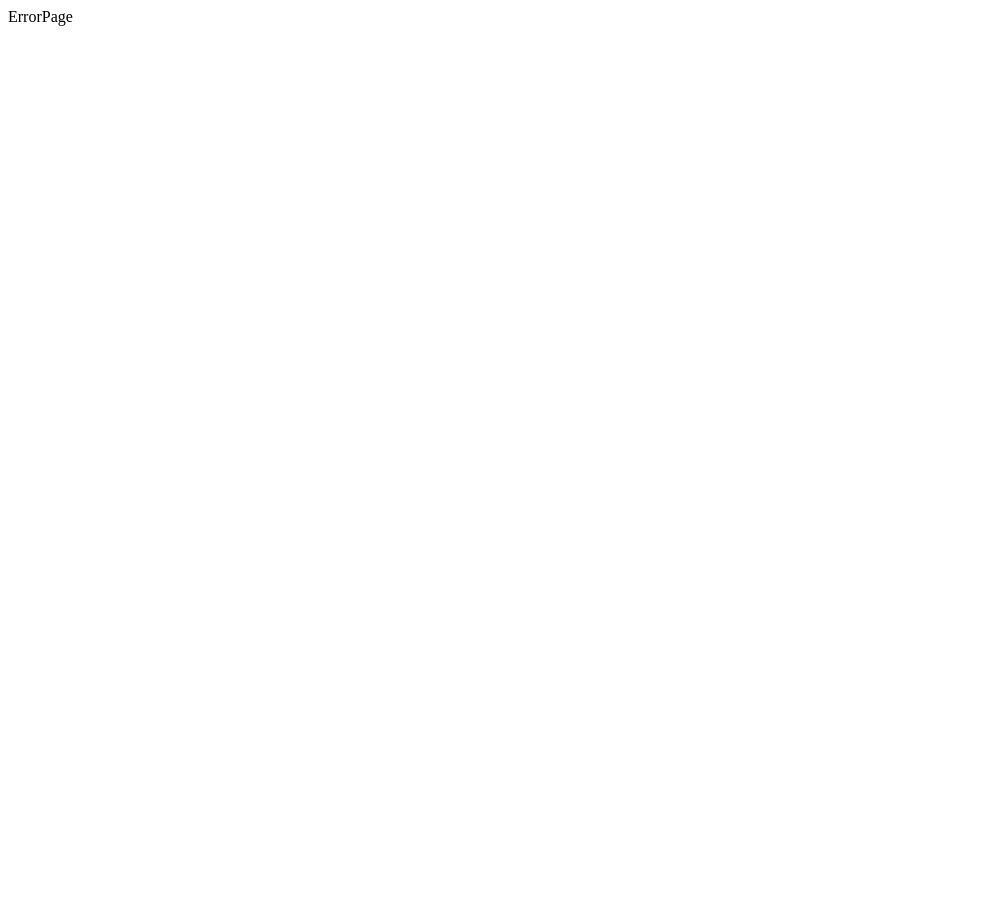
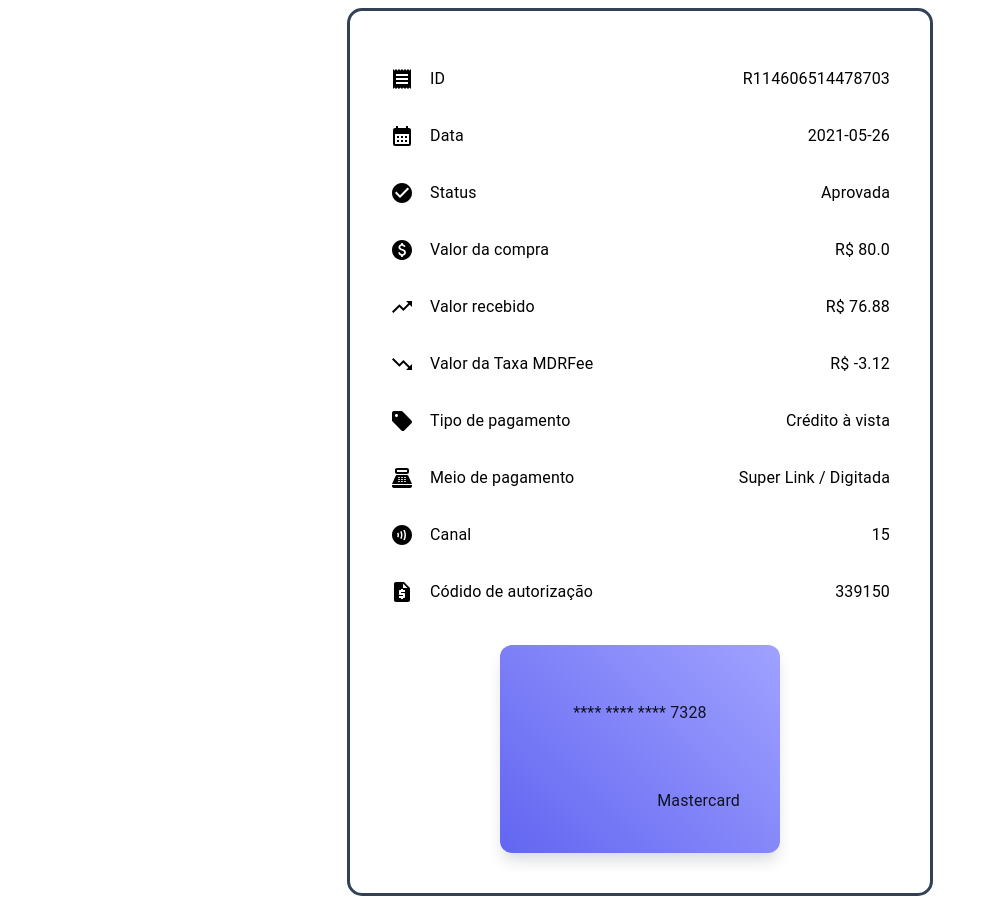
Before and after one commit to ravenascampos/desafio-cielo-frontend, a React (Vite) app: page /transactions/1 in a window 1280 px wide. Before the commit this address had no page. Shown: the whole page, without its empty margins (0-988 px from the left). Before the commit the page ends 800 px from the top, so only its background shows below. Built offline with nearby package versions, Linux system fonts and the light colour scheme.

Commit message:
feat: details page

```diff
--- a/package.json
+++ b/package.json
@@ -8,7 +8,7 @@
     "build": "tsc && vite build",
     "lint": "eslint . --ext ts,tsx --report-unused-disable-directives --max-warnings 0",
     "preview": "vite preview",
-    "server": "json-server db.json --port 3001"
+    "server": "json-server db.json --routes routes.json --port 3001"
   },
   "dependencies": {
     "@emotion/react": "^11.11.1",
--- /dev/null
+++ b/routes.json
@@ -0,0 +1,4 @@
+{
+  "/summary": "/transactions_summary",
+  "/items/:id": "/transactions/:id"
+}
--- /dev/null
+++ b/src/pages/DetailsPage/components/CardDetails/index.tsx
@@ -0,0 +1,40 @@
+import { Card, Grid, Typography } from "@mui/material";
+
+export default function CardDetails() {
+  return (
+    <Card
+      sx={{
+        marginTop: '24px',
+        width: '200px',
+        maxWidth: '250px',
+        padding: '40px',
+        borderRadius: '12px',
+        background: 'linear-gradient(45deg, #6366F1 0.92%, #9FA1FF 98.55%, #9FA1FF 98.55%)',
+        boxShadow: '0px 10px 15px -3px rgba(15, 23, 42, 0.16)'
+      }}
+    >
+      <Grid
+        container
+        display='flex'
+        direction='column'
+        mt={2}
+        gap={8}
+      >
+        <Grid
+          item
+          display='flex'
+          justifyContent='center'
+        >
+          <Typography>**** **** **** 7328</Typography>
+        </Grid>
+        <Grid
+          item
+          display='flex'
+          justifyContent='flex-end'
+        >
+          <Typography>Mastercard</Typography>
+        </Grid>
+      </Grid>
+    </Card>
+  )
+}
--- /dev/null
+++ b/src/pages/DetailsPage/components/TextDetails/index.tsx
@@ -0,0 +1,39 @@
+import { Grid, Typography } from "@mui/material";
+
+type Props = {
+  title: React.ReactNode;
+  text: React.ReactNode;
+  icon?: React.ReactNode;
+}
+
+export default function TextDetails({ title, text, icon }: Props) {
+  return (
+    <Grid
+      container
+      display='flex'
+      flexDirection='row'
+      justifyContent='space-between'
+      mt={2}
+    >
+      <Grid
+        item
+        display='flex'
+        flexDirection='row'
+        gap={2}
+      >
+          {icon}
+        <Typography>
+          {title}
+        </Typography>
+      </Grid>
+      <Grid
+        item
+        mb={2}
+      >
+        <Typography>
+          {text}
+        </Typography>
+      </Grid>
+    </Grid>
+  )
+}
--- /dev/null
+++ b/src/pages/DetailsPage/index.tsx
@@ -0,0 +1,94 @@
+import { Box, Divider } from "@mui/material";
+import CardDetails from "./components/CardDetails";
+import TextDetails from "./components/TextDetails";
+import CalendarMonthIcon from '@mui/icons-material/CalendarMonth';
+import CheckCircleIcon from '@mui/icons-material/CheckCircle';
+import TrendingUpIcon from '@mui/icons-material/TrendingUp';
+import TrendingDownIcon from '@mui/icons-material/TrendingDown';
+import PaidIcon from '@mui/icons-material/Paid';
+import SellIcon from '@mui/icons-material/Sell';
+import PointOfSaleIcon from '@mui/icons-material/PointOfSale';
+import ReceiptIcon from '@mui/icons-material/Receipt';
+import RequestQuoteIcon from '@mui/icons-material/RequestQuote';
+import ContactlessIcon from '@mui/icons-material/Contactless';
+
+export default function DetailsPage() {
+  return (
+    <Box
+      sx={{
+        border: 'solid',
+        borderColor: '#334155',
+        borderRadius: '15px',
+        maxWidth: '500px',
+        minWidth: '250px',
+        padding: '40px',
+        display: 'flex',
+        flexDirection: 'column',
+        alignItems: 'center',
+        margin: '0 auto'
+      }}
+    >
+        <TextDetails
+          icon={<ReceiptIcon/>}
+          title='ID'
+          text='R114606514478703'
+        />
+        <Divider/>
+        <TextDetails
+          icon={<CalendarMonthIcon/>}
+          title='Data'
+          text='2021-05-26'
+        />
+        <Divider/>
+        <TextDetails
+          icon={<CheckCircleIcon/>}
+          title='Status'
+          text='Aprovada'
+        />
+        <Divider/>
+        <TextDetails
+          icon={<PaidIcon/>}
+          title='Valor da compra'
+          text='R$ 80.0'
+        />
+        <Divider/>
+        <TextDetails
+          icon={<TrendingUpIcon/>}
+          title='Valor recebido'
+          text='R$ 76.88'
+        />
+        <Divider/>
+        <TextDetails
+          icon={<TrendingDownIcon/>}
+          title='Valor da Taxa MDRFee'
+          text='R$ -3.12'
+        />
+        <Divider/>
+        <TextDetails
+          icon={<SellIcon/>}
+          title='Tipo de pagamento'
+          text='Crédito à vista'
+        />
+        <Divider/>
+        <TextDetails
+          icon={<PointOfSaleIcon/>}
+          title='Meio de pagamento'
+          text='Super Link / Digitada'
+        />
+        <Divider/>
+        <TextDetails
+          icon={<ContactlessIcon/>}
+          title='Canal'
+          text='15'
+        />
+        <Divider/>
+        <TextDetails
+          icon={<RequestQuoteIcon/>}
+          title='Códido de autorização'
+          text='339150'
+        />
+        <Divider/>
+        <CardDetails/>
+    </Box>
+  )
+}
--- a/src/routes/index.tsx
+++ b/src/routes/index.tsx
@@ -1,3 +1,4 @@
+import DetailsPage from '@/pages/DetailsPage';
 import ErrorPage from '@/pages/ErrorPage';
 import Home from '@/pages/Home';
 import { createBrowserRouter } from 'react-router-dom';
@@ -7,5 +8,9 @@ export const router = createBrowserRouter([
     path: '/',
     element: <Home/>,
     errorElement: <ErrorPage/>
+  },
+  {
+    path: '/transactions/:id',
+    element: <DetailsPage/>
   }
 ])
```
